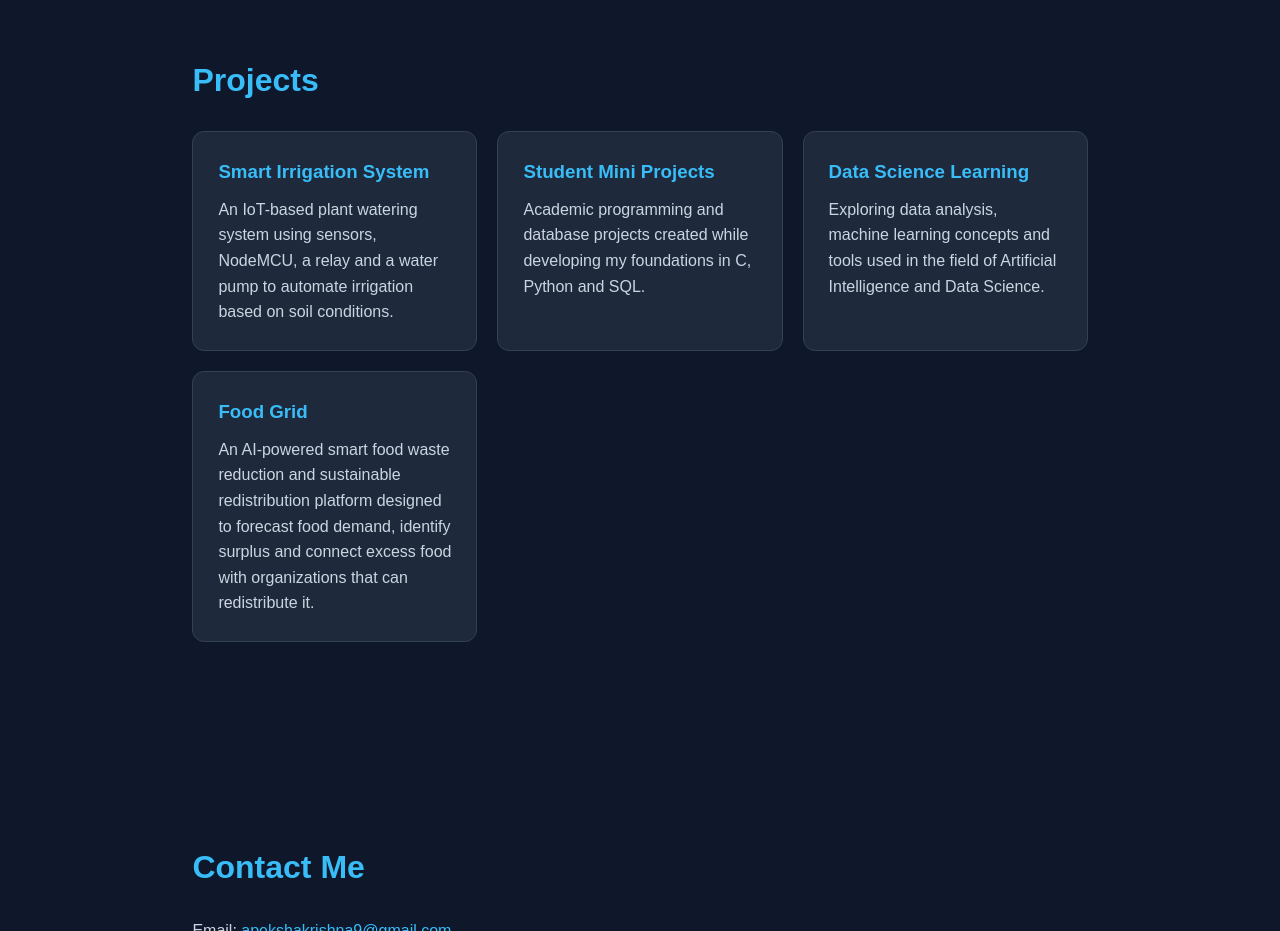
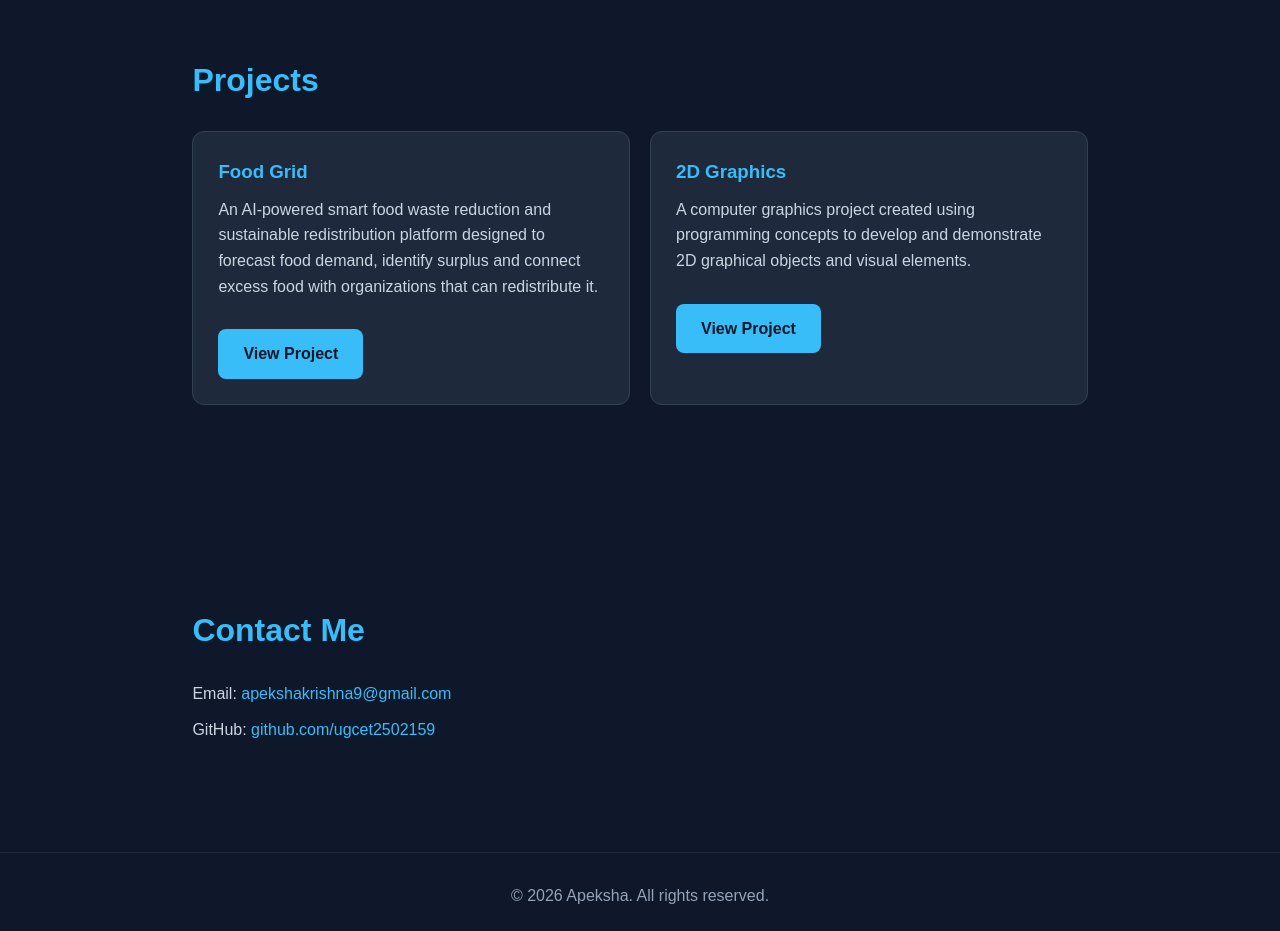
Before and after one commit to ugcet2502159/portfolio, a plain HTML site: page index.html in a window 1280 px wide. Shown: the part 1520-2451 px from the top of the page. Drawn offline with Linux system fonts and the light colour scheme.

Commit message:
Add links to portfolio projects

```diff
--- a/index.html
+++ b/index.html
@@ -243,39 +243,34 @@
     <div class="projects">
 
         <div class="project">
-                <h3>Smart Irrigation System</h3>
+            <h3>Food Grid</h3>
             <p>
-                    An IoT-based plant watering system using sensors,
-                    NodeMCU, a relay and a water pump to automate
-                    irrigation based on soil conditions.
+                An AI-powered smart food waste reduction and sustainable
+                redistribution platform designed to forecast food demand,
+                identify surplus and connect excess food with organizations
+                that can redistribute it.
             </p>
+            <a href="https://github.com/ugcet2502159/FoodGrid"
+               target="_blank"
+               class="button">
+                View Project
+            </a>
         </div>
 
         <div class="project">
-                <h3>Student Mini Projects</h3>
+            <h3>2D Graphics</h3>
             <p>
-                    Academic programming and database projects created
-                    while developing my foundations in C, Python and SQL.
+                A computer graphics project created using programming
+                concepts to develop and demonstrate 2D graphical
+                objects and visual elements.
             </p>
+            <a href="https://github.com/ugcet2502159/Graphics_2D"
+               target="_blank"
+               class="button">
+                View Project
+            </a>
         </div>
 
-            <div class="project">
-                <h3>Data Science Learning</h3>
-                <p>
-                    Exploring data analysis, machine learning concepts
-                    and tools used in the field of Artificial Intelligence
-                    and Data Science.
-                </p>
-            </div>
-            <div class="project">
-                <h3>Food Grid</h3>
-                <p>
-                    An AI-powered smart food waste reduction and
-                    sustainable redistribution platform designed to
-                    forecast food demand, identify surplus and connect
-                    excess food with organizations that can redistribute it.
-                </p>
-            </div>
     </div>
 </section>
 
```
Lines whose indentation alone changed are shown as unchanged.
